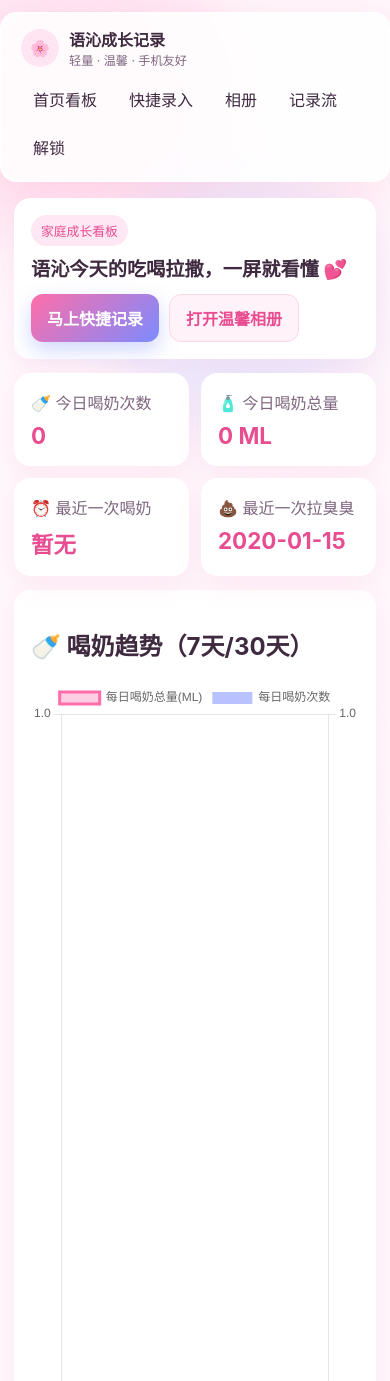
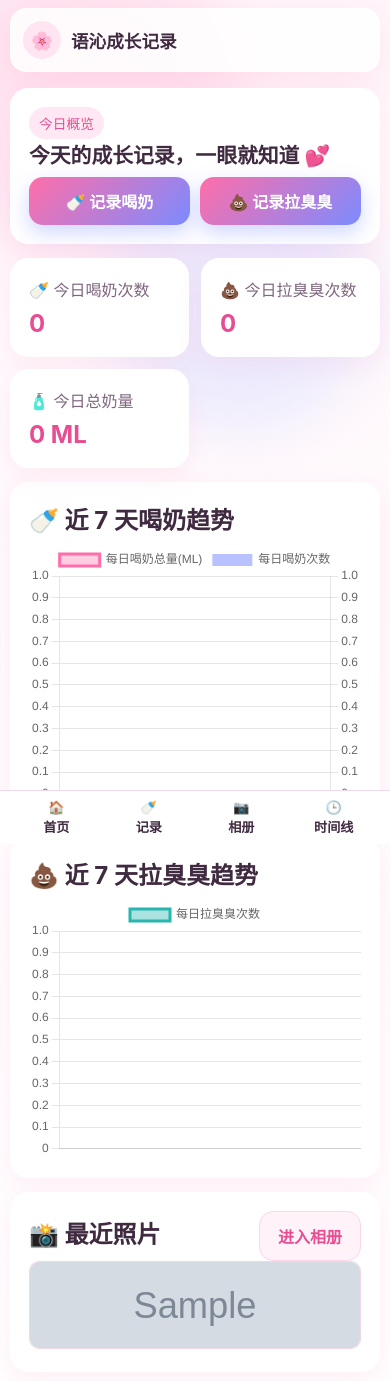
Before and after one commit to caiteng/yqlog, a Flask app: page / in a window 390 px wide. Shown: the top 1381 px of the page. After the commit the page ends 1349 px from the top, so only its background shows below. Run offline with Flask 3, Linux system fonts and the light colour scheme; tables that the repository leaves empty hold one stand-in row (values such as "Sample post"); grey boxes marked "Sample" are stand-in pictures.

Commit message:
refactor UI to family-friendly mobile-first experience

```diff
--- a/app.py
+++ b/app.py
@@ -152,6 +152,15 @@ def query_dashboard() -> Dict[str, Any]:
             (f"-{app.config['MILK_STATS_DAYS'] - 1} day",),
         ).fetchall()
 
+        poop_today = conn.execute(
+            """
+            SELECT COUNT(*) AS count
+            FROM poop_records
+            WHERE DATE(record_time) = ?
+            """,
+            (today,),
+        ).fetchone()
+
         poop_last = conn.execute(
             """
             SELECT record_time
@@ -200,6 +209,7 @@ def query_dashboard() -> Dict[str, Any]:
             "milk_count": milk_today["count"] if milk_today else 0,
             "milk_total_ml": milk_today["total_ml"] if milk_today else 0,
             "last_milk_time": milk_today["last_time"] if milk_today else None,
+            "today_poop_count": poop_today["count"] if poop_today else 0,
             "last_poop_time": poop_last["record_time"] if poop_last else None,
         },
         "milk_chart": [dict(row) for row in milk_daily],
--- a/static/css/main.css
+++ b/static/css/main.css
@@ -7,6 +7,7 @@
   --brand-deep: #e84d92;
   --accent: #7c8bff;
   --line: #f3d9ea;
+  --danger: #e96a6a;
 }
 
 * { box-sizing: border-box; }
@@ -17,6 +18,7 @@ body {
   background: linear-gradient(180deg, #fff7fb 0%, #fff 100%);
   color: var(--text);
   min-height: 100vh;
+  font-size: 16px;
 }
 
 .bg-blobs { position: fixed; inset: 0; pointer-events: none; z-index: -1; }
@@ -38,47 +40,59 @@ body {
   box-shadow: 0 10px 40px rgba(255, 110, 169, 0.16);
 }
 
-.brand { color: inherit; text-decoration: none; display: flex; align-items: center; gap: 10px; }
+.brand { color: inherit; text-decoration: none; display: flex; align-items: center; gap: 10px; font-size: 1.1rem; }
 .brand-logo { width: 38px; height: 38px; display: grid; place-items: center; border-radius: 50%; background: #ffe5f1; }
-.brand small { display: block; color: var(--muted); font-size: 0.76rem; }
-.topbar nav { display: flex; align-items: center; gap: 8px; flex-wrap: wrap; }
-.topbar nav a { color: var(--text); text-decoration: none; padding: 8px 12px; border-radius: 999px; }
-.topbar nav a:hover { background: #fff0f7; }
+.desktop-nav { display: flex; align-items: center; gap: 10px; flex-wrap: wrap; }
+.desktop-nav a { color: var(--text); text-decoration: none; padding: 10px 14px; border-radius: 999px; font-weight: 600; }
+.desktop-nav a:hover { background: #fff0f7; }
+.nav-unlock { padding: 10px 14px; }
 
-.container { max-width: 1100px; margin: 16px auto 28px; padding: 0 14px; }
-.hero h2 { margin: 8px 0 12px; font-size: clamp(1.2rem, 2.7vw, 2rem); }
-.eyebrow { display: inline-block; padding: 6px 10px; border-radius: 999px; background: #ffe8f3; color: var(--brand-deep); font-size: 0.8rem; margin: 0; }
+.container { max-width: 1100px; margin: 16px auto 28px; padding: 0 14px 90px; }
+.hero h2 { margin: 8px 0 12px; font-size: clamp(1.3rem, 3vw, 2rem); }
+.eyebrow { display: inline-block; padding: 6px 10px; border-radius: 999px; background: #ffe8f3; color: var(--brand-deep); font-size: 0.86rem; margin: 0; }
 .hero-actions { display: flex; gap: 10px; flex-wrap: wrap; }
 
 .btn {
   display: inline-flex;
   align-items: center;
   justify-content: center;
-  border-radius: 12px;
-  padding: 11px 16px;
+  border-radius: 14px;
+  min-height: 48px;
+  padding: 12px 18px;
   text-decoration: none;
   border: none;
   cursor: pointer;
-  font-weight: 600;
+  font-weight: 700;
+  font-size: 1rem;
 }
 .btn-primary { background: linear-gradient(135deg, var(--brand), var(--accent)); color: #fff; box-shadow: 0 8px 20px rgba(124, 139, 255, 0.35); }
 .btn-soft { background: #fff2f8; color: var(--brand-deep); border: 1px solid #ffd6e8; }
+.btn-danger { background: #ffeaea; color: #bb3535; border: 1px solid #ffcdcd; width: 100%; }
+.btn:disabled { opacity: 0.65; cursor: not-allowed; }
 
 .cards { display: grid; grid-template-columns: repeat(auto-fit, minmax(170px, 1fr)); gap: 12px; margin-top: 14px; }
 .card, .panel {
   background: var(--card);
-  border-radius: 16px;
-  padding: 16px;
+  border-radius: 18px;
+  padding: 18px;
   border: 1px solid #fff;
   box-shadow: 0 8px 26px rgba(245, 163, 205, 0.16);
 }
-.card p { color: var(--muted); margin: 0 0 8px; }
-.card strong { font-size: 1.4rem; color: var(--brand-deep); }
+.card p { color: var(--muted); margin: 0 0 8px; font-size: 1rem; }
+.card strong { font-size: 1.5rem; color: var(--brand-deep); }
 .panel { margin-top: 14px; }
-.panel-head { display: flex; justify-content: space-between; align-items: center; gap: 10px; }
-.subtle { color: var(--muted); }
+.panel h2 { margin: 0 0 8px; }
+.panel-head { display: flex; justify-content: space-between; align-items: center; gap: 10px; flex-wrap: wrap; }
+.subtle { color: var(--muted); margin: 6px 0; }
 
-.mobile-form { display: grid; gap: 10px; }
+.chart-box {
+  position: relative;
+  height: 260px;
+  max-height: 260px;
+  overflow: hidden;
+}
+
+.mobile-form { display: grid; gap: 12px; }
 .mobile-form input, .mobile-form textarea, .mobile-form button {
   width: 100%;
   padding: 12px;
@@ -97,30 +111,33 @@ body {
   border: 1px solid #f3d9ea;
   border-radius: 16px;
   background: #fff;
-  padding: 16px;
+  padding: 18px;
 }
 .quick-icon { font-size: 2rem; }
 .quick-card h3 { margin: 8px 0 6px; }
 .quick-card p { margin: 0; color: var(--muted); }
 
-.record-panel { max-width: 520px; margin-left: auto; margin-right: auto; text-align: center; }
-.record-icon { font-size: 3rem; margin-bottom: 4px; }
-.time-label { text-align: left; color: var(--muted); }
+.record-panel { max-width: 520px; margin-left: auto; margin-right: auto; }
+.record-icon { font-size: 3.2rem; margin: 0 auto 10px; text-align: center; }
+.time-label { text-align: left; color: var(--muted); font-weight: 600; }
 .time-input { font-size: 1.1rem; font-weight: 600; }
 .ml-field { display: flex; align-items: center; gap: 8px; }
 .ml-field input { flex: 1; font-size: 1.2rem; }
 .ml-field span { min-width: 52px; font-weight: 700; color: var(--brand-deep); }
 .big-btn { font-size: 1.05rem; }
 
-.status-group { display: grid; grid-template-columns: repeat(3, 1fr); gap: 8px; }
+.status-group { display: grid; grid-template-columns: repeat(2, 1fr); gap: 8px; }
+.status-group.two-col { margin-bottom: 2px; }
 .status-item {
   border: 1px solid #ebd2e3;
   background: #fff;
   border-radius: 12px;
   padding: 12px;
+  min-height: 48px;
   font-size: 1rem;
+  font-weight: 700;
 }
-.status-item.active { background: #ffe9f4; border-color: #ff8fc0; color: var(--brand-deep); font-weight: 700; }
+.status-item.active { background: #ffe9f4; border-color: #ff8fc0; color: var(--brand-deep); }
 
 .photo-preview, .photo-grid { display: grid; gap: 8px; grid-template-columns: repeat(auto-fit, minmax(84px, 1fr)); }
 .photo-preview img, .photo-grid img {
@@ -175,7 +192,7 @@ body {
   background: rgba(0, 0, 0, 0.35);
   cursor: pointer;
 }
-.upload-btn { border: 1px dashed #f5b3d1; border-radius: 12px; padding: 12px; text-align: center; color: var(--brand-deep); font-weight: 600; }
+.upload-btn { border: 1px dashed #f5b3d1; border-radius: 12px; padding: 12px; text-align: center; color: var(--brand-deep); font-weight: 700; }
 .upload-btn input { margin-top: 8px; }
 
 .timeline-item { border: 1px solid var(--line); border-radius: 12px; padding: 12px; margin-bottom: 10px; background: #fff; }
@@ -189,7 +206,34 @@ body {
 
 .unlock-panel { max-width: 520px; margin-left: auto; margin-right: auto; }
 
+.mobile-tabbar {
+  display: none;
+  position: fixed;
+  left: 0;
+  right: 0;
+  bottom: 0;
+  background: #fff;
+  border-top: 1px solid #f0d9e8;
+  padding: 8px 10px calc(8px + env(safe-area-inset-bottom));
+  z-index: 998;
+}
+.mobile-tabbar a {
+  flex: 1;
+  text-decoration: none;
+  color: var(--text);
+  display: flex;
+  flex-direction: column;
+  align-items: center;
+  justify-content: center;
+  font-size: 0.82rem;
+  font-weight: 700;
+  gap: 2px;
+}
+
 @media (max-width: 768px) {
-  .topbar { flex-direction: column; align-items: flex-start; gap: 10px; }
-  .topbar nav { width: 100%; }
+  .topbar { margin: 8px 10px; padding: 12px; }
+  .desktop-nav { display: none; }
+  .container { padding: 0 10px 92px; }
+  .hero-actions .btn { flex: 1; }
+  .mobile-tabbar { display: flex; }
 }
--- a/templates/index.html
+++ b/templates/index.html
@@ -1,13 +1,13 @@
 {% extends 'layout.html' %}
-{% block title %}首页看板 - 语沁成长记录{% endblock %}
+{% block title %}首页 - 语沁成长记录{% endblock %}
 {% block content %}
 <section class="hero panel">
   <div>
-    <p class="eyebrow">家庭成长看板</p>
-    <h2>语沁今天的吃喝拉撒，一屏就看懂 💕</h2>
+    <p class="eyebrow">今日概览</p>
+    <h2>今天的成长记录，一眼就知道 💕</h2>
     <div class="hero-actions">
-      <a class="btn btn-primary" href="{{ url_for('quick_entry') }}">马上快捷记录</a>
-      <a class="btn btn-soft" href="{{ url_for('album') }}">打开温馨相册</a>
+      <a class="btn btn-primary" href="{{ url_for('milk_record') }}">🍼 记录喝奶</a>
+      <a class="btn btn-primary" href="{{ url_for('poop_record') }}">💩 记录拉臭臭</a>
     </div>
   </div>
 </section>
@@ -18,38 +18,32 @@
     <strong>{{ dashboard.today.milk_count }}</strong>
   </div>
   <div class="card">
-    <p>🧴 今日喝奶总量</p>
-    <strong>{{ dashboard.today.milk_total_ml }} ML</strong>
+    <p>💩 今日拉臭臭次数</p>
+    <strong>{{ dashboard.today.today_poop_count }}</strong>
   </div>
   <div class="card">
-    <p>⏰ 最近一次喝奶</p>
-    <strong>{{ dashboard.today.last_milk_time or '暂无' }}</strong>
-  </div>
-  <div class="card">
-    <p>💩 最近一次拉臭臭</p>
-    <strong>{{ dashboard.today.last_poop_time or '暂无' }}</strong>
+    <p>🧴 今日总奶量</p>
+    <strong>{{ dashboard.today.milk_total_ml }} ML</strong>
   </div>
 </section>
 
 <section class="panel">
-  <h2>🍼 喝奶趋势（7天/30天）</h2>
-  <canvas id="milkChart" height="120"></canvas>
-</section>
-
-<section class="cards">
-  <div class="card"><p>💩 正常</p><strong>{{ dashboard.poop_status['正常'] }}</strong></div>
-  <div class="card"><p>🧸 奶瓣</p><strong>{{ dashboard.poop_status['奶瓣'] }}</strong></div>
-  <div class="card"><p>🌶️ 酸臭</p><strong>{{ dashboard.poop_status['酸臭'] }}</strong></div>
+  <h2>🍼 近 7 天喝奶趋势</h2>
+  <div class="chart-box">
+    <canvas id="milkChart"></canvas>
+  </div>
 </section>
 
 <section class="panel">
-  <h2>💩 拉臭臭趋势（近 30 天）</h2>
-  <canvas id="poopChart" height="120"></canvas>
+  <h2>💩 近 7 天拉臭臭趋势</h2>
+  <div class="chart-box">
+    <canvas id="poopChart"></canvas>
+  </div>
 </section>
 
 <section class="panel">
   <div class="panel-head">
-    <h2>📸 首页相册</h2>
+    <h2>📸 最近照片</h2>
     <a class="btn btn-soft" href="{{ url_for('album') }}">进入相册</a>
   </div>
   <div class="photo-grid">
@@ -58,7 +52,7 @@
         <img src="{{ url_for('uploaded_file', filename=photo.image_path) }}" alt="语沁相册" loading="lazy" />
       </a>
     {% else %}
-      <p class="subtle">还没有照片，去相册页上传第一张吧。</p>
+      <p class="subtle">还没有照片，去相册上传第一张吧。</p>
     {% endfor %}
   </div>
 </section>
@@ -67,8 +61,8 @@
 {% block scripts %}
 <script src="https://cdn.jsdelivr.net/npm/chart.js"></script>
 <script>
-  const milkData = {{ dashboard.milk_chart | tojson }};
-  const poopData = {{ dashboard.poop_chart | tojson }};
+  const milkData = {{ dashboard.milk_chart | tojson }}.slice(-7);
+  const poopData = {{ dashboard.poop_chart | tojson }}.slice(-7);
 
   new Chart(document.getElementById('milkChart'), {
     type: 'bar',
--- a/templates/layout.html
+++ b/templates/layout.html
@@ -17,17 +17,14 @@
   <header class="topbar">
     <a class="brand" href="{{ url_for('index') }}">
       <span class="brand-logo">🌸</span>
-      <div>
-        <strong>{{ app_name }}</strong>
-        <small>轻量 · 温馨 · 手机友好</small>
-      </div>
+      <strong>{{ app_name }}</strong>
     </a>
-    <nav>
-      <a href="{{ url_for('index') }}">首页看板</a>
-      <a href="{{ url_for('quick_entry') }}">快捷录入</a>
+    <nav class="desktop-nav" aria-label="主导航">
+      <a href="{{ url_for('index') }}">首页</a>
+      <a href="{{ url_for('quick_entry') }}">快捷记录</a>
       <a href="{{ url_for('album') }}">相册</a>
-      <a href="{{ url_for('timeline') }}">记录流</a>
-      <a href="{{ url_for('unlock') }}">解锁</a>
+      <a href="{{ url_for('timeline') }}">时间线</a>
+      <a class="btn btn-soft nav-unlock" href="{{ url_for('unlock') }}">🔓 解锁</a>
     </nav>
   </header>
 
@@ -45,6 +42,13 @@
     {% block content %}{% endblock %}
   </main>
 
+  <nav class="mobile-tabbar" aria-label="底部导航">
+    <a href="{{ url_for('index') }}">🏠<span>首页</span></a>
+    <a href="{{ url_for('quick_entry') }}">🍼<span>记录</span></a>
+    <a href="{{ url_for('album') }}">📷<span>相册</span></a>
+    <a href="{{ url_for('timeline') }}">🕒<span>时间线</span></a>
+  </nav>
+
   {% block scripts %}{% endblock %}
 </body>
 </html>
--- a/templates/submit.html
+++ b/templates/submit.html
@@ -2,8 +2,8 @@
 {% block title %}H5提交 - 语沁成长记录{% endblock %}
 {% block content %}
 <section class="panel form-panel" id="submitApp">
-  <h2>H5 提交成长信息</h2>
-  <p class="subtle">页面已切换为轻量 Vue 交互：手机录入更顺手，依旧无需复杂前端工程。</p>
+  <h2>成长信息记录</h2>
+  <p class="subtle">填写今天的成长信息并保存。</p>
 
   <form method="post" enctype="multipart/form-data" class="mobile-form" id="growthForm" @submit="onSubmit">
     <label>记录日期
```
Also changed, not shown: templates/album.html (+10 -8 lines), templates/milk.html (+5 -4 lines), templates/poop.html (+22 -5 lines), templates/quick.html (+8 -9 lines), templates/timeline.html (+7 -5 lines).
